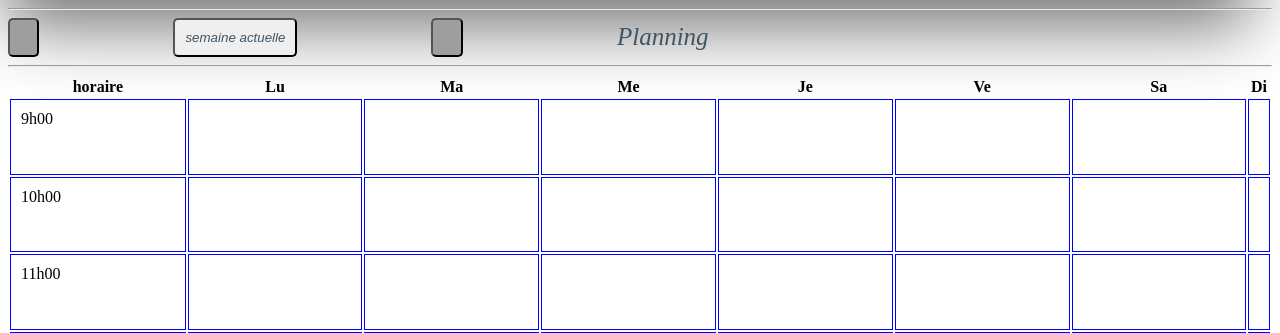
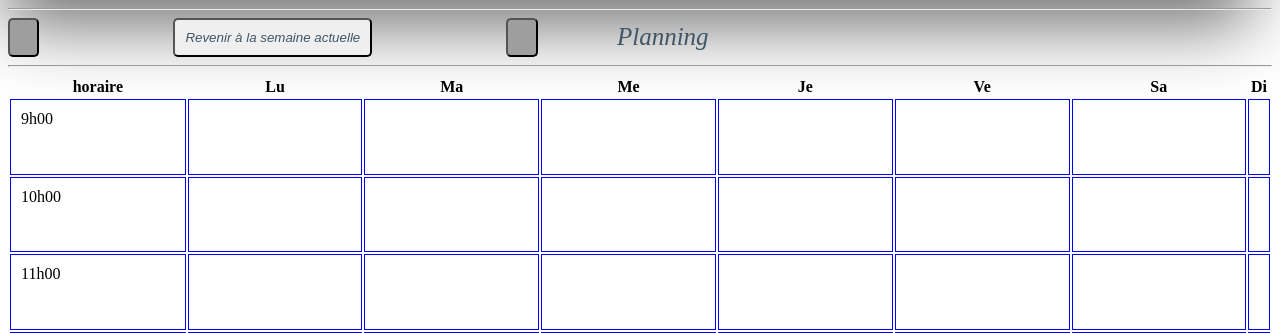
Before and after one commit to yonathan-darmon/reservation-salles, a PHP site: page /php/planning.php in a window 1280 px wide. Shown: the part 114-447 px from the top of the page. Run offline with PHP 8.4, Linux system fonts and the light colour scheme; data that the repository does not hold is empty; grey boxes are pictures that could not be loaded.

Commit message:
projet reservation salles

```diff
--- a/php/planning.php
+++ b/php/planning.php
@@ -63,7 +63,7 @@
             }
             ?> name="moins">
 
-            <input class="actuel" type="submit" value="semaine actuelle" name="actuel">
+            <input class="actuel" type="submit" value="Revenir à la semaine actuelle" name="actuel">
 
             <input class="plus" type="submit" value=<?php if(isset($_GET['plus'])) {
                 echo $_GET['plus'] +1;
```
